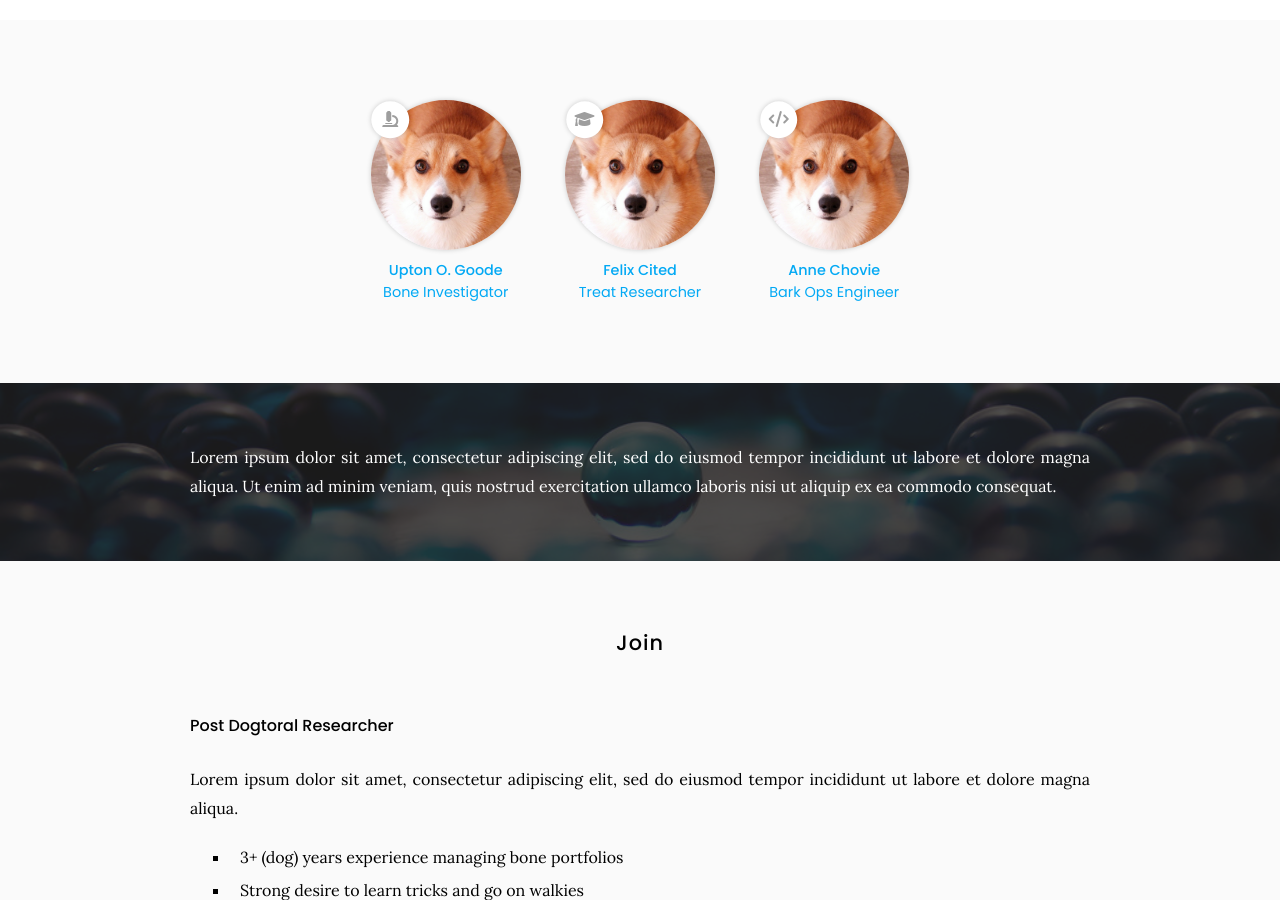
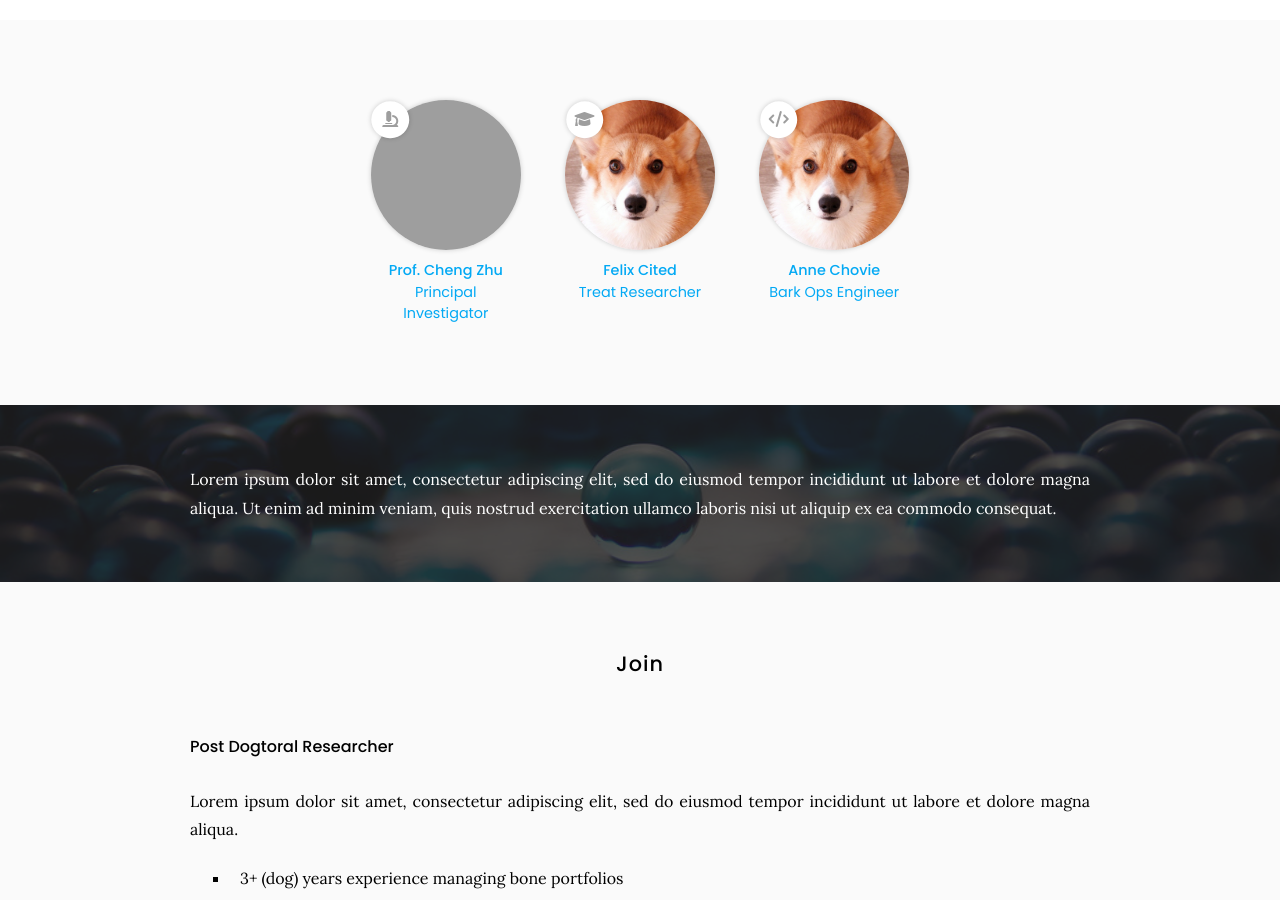
Before and after one commit to theZhuLab/zhu_lab_website, a Jekyll site: the page built from team/index.md, in a window 1280 px wide and 900 px high, scrolled down 412 px. Built offline with Jekyll 4.4.1, drawn with Linux system fonts in a browser that asks for light colours; grey boxes are pictures that could not be loaded.

Commit message:
Update upton-goode.md

```diff
--- a/_members/upton-goode.md
+++ b/_members/upton-goode.md
@@ -1,12 +1,8 @@
 ---
-name: Upton O. Goode
-image: images/member.jpg
-description: Bone Investigator
+name: Prof. Cheng Zhu
+image: images/Zhu.jpg
+description: Principal Investigator
 role: pi
-aliases:
-  - U. Goode
-  - U. O. Goode
-  - U Goode
 links:
   orcid: 0000-0001-8713-9213
   email: upton@ogoode.com
```
